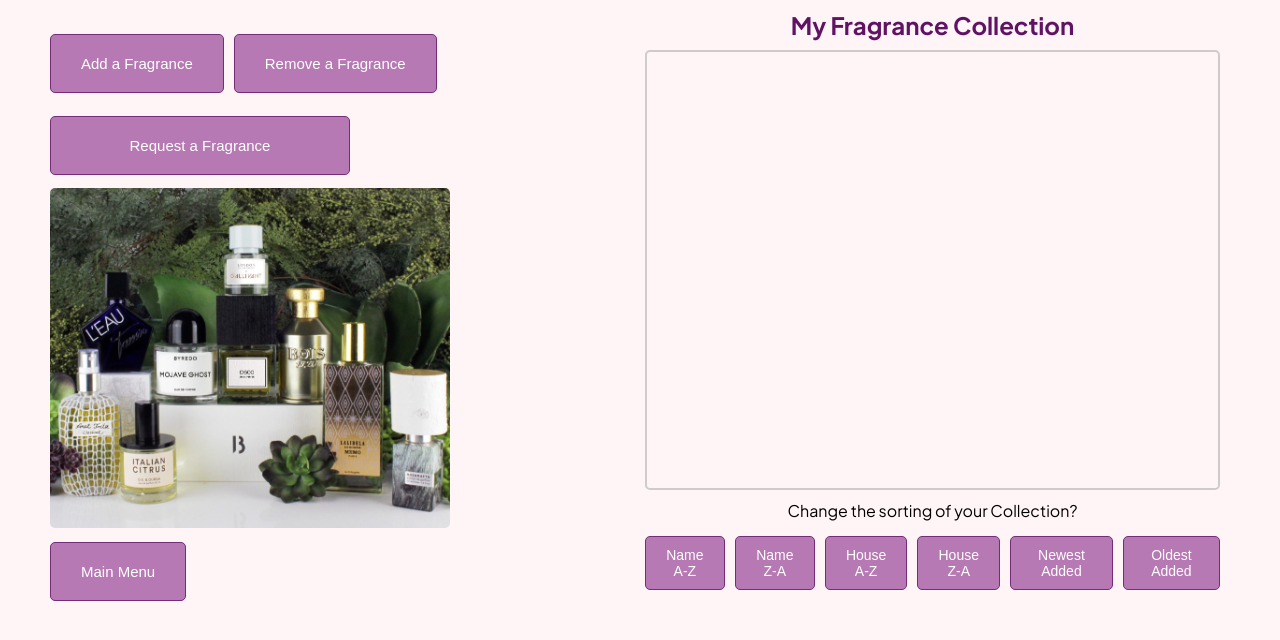
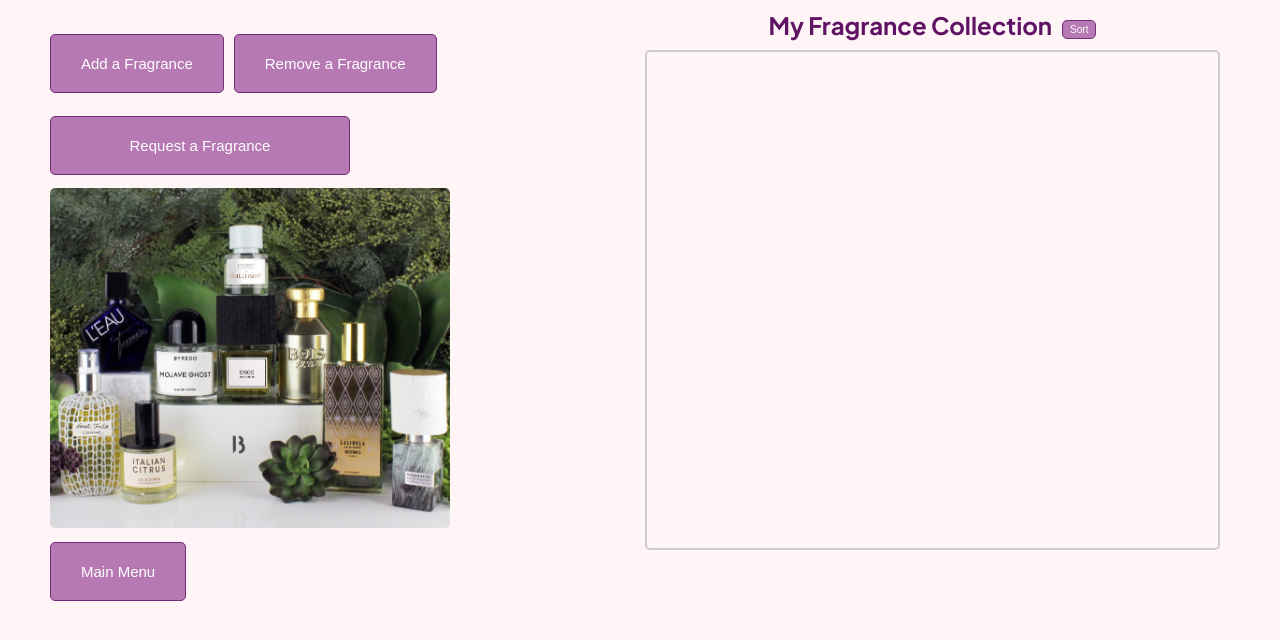
Before and after one commit to christianjmartin/FragranceArchive, a Flask app: page /handle_collection in a window 1280 px wide. Shown: the part 88-728 px from the top of the page. Run offline with Flask 3, Linux system fonts and the light colour scheme; the visitor is signed in with stand-in values (Sample User, id 1); data that the repository does not hold is empty; some libraries are stand-ins or nearby versions.

Commit message:
collection styling

```diff
--- a/static/inappstyles.css
+++ b/static/inappstyles.css
@@ -30,6 +30,20 @@ html {
     border-radius: 5px;
     cursor: pointer;
     border: 1.5px solid rgb(117, 44, 121);
+}
+
+.spacing15 {
+    margin-bottom: 5px;
+    margin-left: 10px;
+}
+
+.collection-header {
+    justify-content: space-between;
+    display: flex;
+}
+
+.collection-header h2 {
+    text-wrap: nowrap;
 }
 
 .index-button {
@@ -376,8 +408,8 @@ html {
     /* margin-top: 20px; */
     border: 2px solid #ccc;
     border-radius: 5px;
-    max-height: 440px; /* Adjust the maximum height as needed */
-    min-height: 440px;
+    max-height: 500px; /* Adjust the maximum height as needed */
+    min-height: 500px;
     overflow-y: auto; /* Enable vertical scrolling when content overflows */
     padding: 10px;
 }
@@ -719,7 +752,21 @@ html {
     max-width: 400px;
 }
 
+.collection-header {
+    display: flex;
+    justify-content: space-between;
+    align-items: center;
+}
 
+/* .collection-container {
+    position: relative;
+    margin-top: 15px;
+}
+
+.collection-container button {
+    position: absolute;
+    margin-left: 200px;
+} */
 
 .horizontal_container {
     flex-direction: row;
--- a/templates/collection.html
+++ b/templates/collection.html
@@ -41,7 +41,7 @@
             </form>
         </div>
         <img src="{{ url_for('static', filename='assets/fragrances2.jpg.webp') }}" alt="fragrance icon" class="pic_container" />
-        <div class = "back_container">
+        <div class = "back_container2">
             <form action="/handle_menu" method="POST">
                 <button class = "btn" type="submit">Main Menu</button>
             </form>
@@ -49,7 +49,20 @@
     </div>
     <div class = "right-column">
     <!-- <div class = h20> -->
+        <div class = "collection-header">
             <h2 class = "column-title"> My Fragrance Collection</h2>
+                <div class="dropdown">
+                    <button class="btn5 spacing15">Sort</button>
+                    <div class="dropdown-content">
+                        <a class="colored" href="/alphabetically_sort_name_AZ_collection">Name A-Z</a>
+                        <a class="colored" href="/alphabetically_sort_name_ZA_collection">Name Z-A</a>
+                        <a class="colored" href="/alphabetically_sort_house_AZ_collection">House A-Z</a>
+                        <a class="colored" href="/alphabetically_sort_house_ZA_collection">House Z-A</a>
+                        <a class="colored" href="/newest_added_collection">Newest Added</a>
+                        <a class="colored" href="/oldest_added_collection">Oldest Added</a>
+                    </div>
+                </div>
+        </div>
             <div class = "fragrance_collection2">
                 {% for fragrance in fragrance_collection %}
                     <p class="bordered fragtext spacing5"><a class="link-review" href="{{ url_for('review_page', fragrance_name=fragrance.name|urlencode, fragrance_house=fragrance.house|urlencode) }}">
@@ -57,30 +70,15 @@
                     </p>
                 {% endfor %}
             </div>
-    <!-- </div> -->
-    <div class = "request-text-collection">
-        <p>Change the sorting of your Collection?</p>
-    </div>
-    <div class = "sorting-collection">
-        <form action="/alphabetically_sort_name_AZ_collection" method="POST">
-            <button class = "btn2" type="submit">Name A-Z</button>
-        </form>
-        <form action="/alphabetically_sort_name_ZA_collection" method="POST">
-            <button class = "btn2" type="submit">Name Z-A</button>
-        </form>
-        <form action="/alphabetically_sort_house_AZ_collection" method="POST">
-            <button class = "btn2" type="submit">House A-Z</button>
-        </form>
-        <form action="/alphabetically_sort_house_ZA_collection" method="POST">
-            <button class = "btn2" type="submit">House Z-A</button>
-        </form>
-        <form action="/newest_added_collection" method="POST">
-            <button class = "btn2" type="submit">Newest Added</button>
-        </form>
-        <form action="/oldest_added_collection" method="POST">
-            <button class = "btn2" type="submit">Oldest Added</button>
-        </form>
-    </div>
+    <script>
+        function sortCollection(select) {
+            var selectedValue = select.value;
+            if (selectedValue) {
+                window.location.href = selectedValue;
+            }
+        }
+    </script>
+
 </div>
 </div>
 </body>
--- a/templates/wishlist.html
+++ b/templates/wishlist.html
@@ -41,7 +41,7 @@
                 </form>
             </div>
             <img src="{{ url_for('static', filename='assets/fragrances3.jpg.webp') }}" alt="fragrance icon" class="pic_container" />
-            <div class = "back_container">
+            <div class = "back_container2">
                 <form action="/handle_menu" method="POST">
                     <button class = "btn" type="submit">Main Menu</button>
                 </form>
```
Also changed, not shown: other parts of static/inappstyles.css (+55 -0 lines), static/mediaqueries.css (+42 -18 lines). Lines whose indentation alone changed are shown as unchanged.
